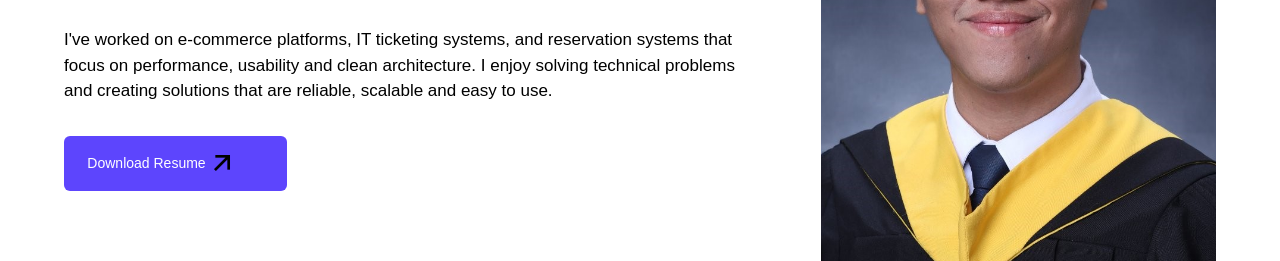
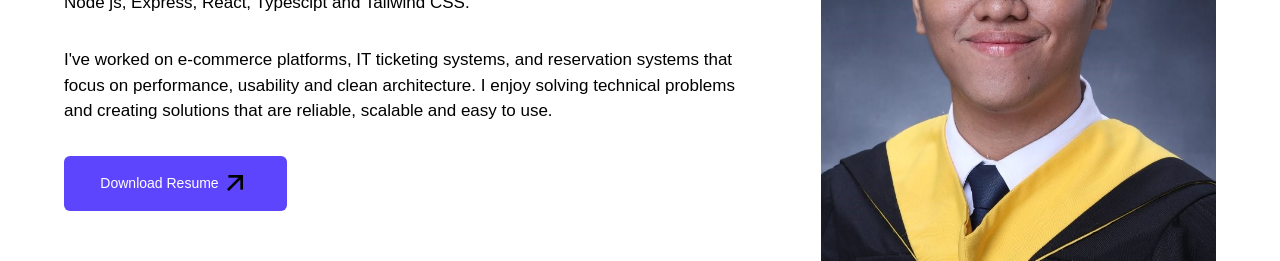
Before and after one commit to Jay200123/Personal-Portfolio-V2, a React (Vite) app: page / in a window 1280 px wide. Shown: the part 4520-4781 px from the top of the page. Built offline with nearby package versions, Linux system fonts and the light colour scheme; a web font is replaced by a local one.

Commit message:
Fixed spacing

```diff
--- a/src/@pages/Portfolio/index.tsx
+++ b/src/@pages/Portfolio/index.tsx
@@ -219,7 +219,7 @@ export default function Portfolio() {
                 whileInView={{ opacity: 1, y: 0 }}
                 transition={{ duration: 1, ease: "easeOut" }}
                 className="flex items-center justify-center">
-                <div className="lg:h-261 lg:w-360 md:w-3xl md:h-437 w-86.25 h-270 sm:pt-20 sm:pb-20 sm:pl-4 sm:pr-4">
+                <div className="lg:h-266 lg:w-360 md:w-3xl md:h-437 w-86.25 h-270 sm:pt-20 sm:pb-20 sm:pl-4 sm:pr-4">
 
                     <div className="flex flex-col gap-8 text-center lg:mt-28 md:mt-20 lg:mb-20 mt-20 mb-20">
                         <h3 className="md:text-4xl lg:text-4xl text-[21px]">Services</h3>
@@ -271,7 +271,7 @@ export default function Portfolio() {
                         </h3>
                         <p className="lg:text-[17px] md:text-[17px] text-base">I'm Renyel Jay Sioc, a full-stack developer experienced in building web applications using Node js, Express, React, Typescipt and Tailwind CSS.</p>
                         <p className="lg:text-[17px] md:text-[17px] text-base">I've worked on e-commerce platforms, IT ticketing systems, and reservation systems that focus on performance, usability and clean architecture. I enjoy solving technical problems and creating solutions that are reliable, scalable and easy to use.</p>
-                        <button className=" flex items-center justify-center lg:h-13.75 lg:w-55.75 md:h-13 md:w-55.75 w-[222.31px] h-[54.31px] rounded-md pt-4 pb-4 pr-6.5 l-6.5 text-xs bg-[#5D45FD]">
+                        <button className=" flex items-center justify-center lg:h-13.75 lg:w-55.75 md:h-13 md:w-55.75 w-[222.31px] h-[54.31px] rounded-md pt-4 pb-4 pr-6.5 pl-6.5 text-xs bg-[#5D45FD]">
                             <span><p className="lg:text-sm text-white">Download Resume</p></span>
                             <img src={ArrowRightUp} alt="Arrow Up" className="w-8 h-8" />
                         </button>
```
